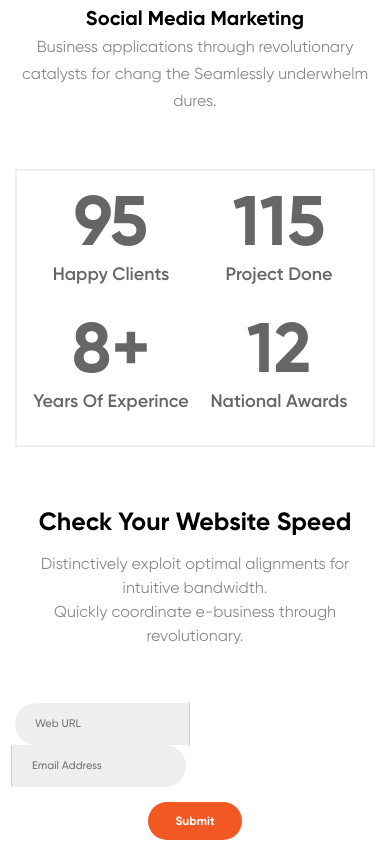
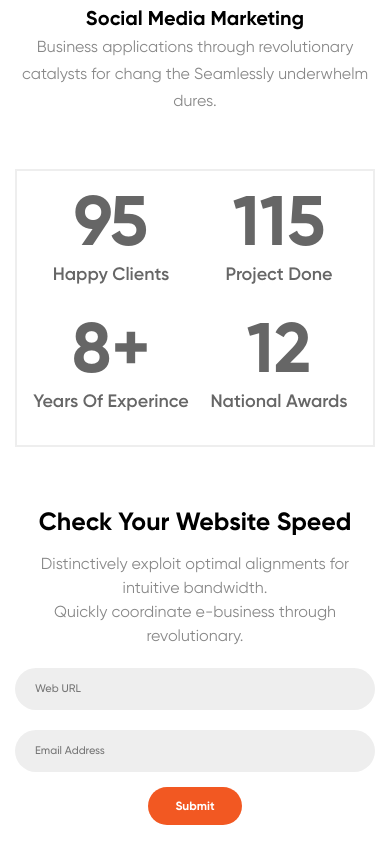
Before and after one commit to ELegek/GrowBe, a website: page app/index.html in a window 390 px wide. Shown: the part 4825-5690 px from the top of the page. Drawn offline with Linux system fonts and the light colour scheme.

Commit message:
responsive speed

```diff
--- a/app/scss/_media.scss
+++ b/app/scss/_media.scss
@@ -340,6 +340,10 @@
         max-width: 320px;
     }
 
+    .speed__text {
+        margin-bottom: 20px;
+    }
+
     .speed__form .btn {
         display: block;
         margin: 15px auto 0px;
@@ -347,6 +351,20 @@
 
     .speed__form input {
         display: block;
+    }
+
+    .speed__url {
+        width: 100%;
+        border: none;
+        border-radius: 50px;
+        margin-bottom: 20px;
+    }
+
+    .speed__email {
+        width: 100%;
+        border: none;
+        border-radius: 50px;
+        margin: 0;
     }
 }
 
```
Also changed, not shown: app/css/style.min.css.
